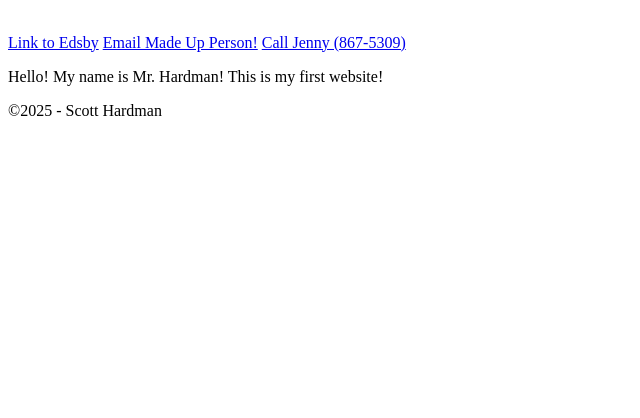
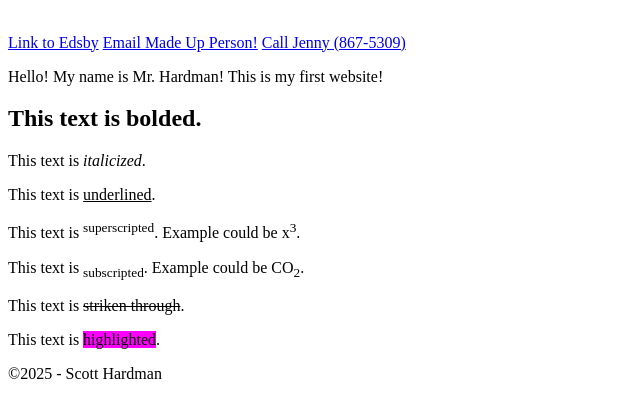
Before and after one commit to mrhardman23/firstwebproject, a plain HTML site: page index.html in a window 1280 px wide. Shown: the part 240-658 px from the top of the page, without its empty margins (0-640 px from the left). Drawn offline with Linux system fonts and the light colour scheme.

Commit message:
Text Decoration Tags Upload

```diff
--- a/index.html
+++ b/index.html
@@ -133,6 +133,14 @@
         full sentences of information on a web page.
       -->
       <p>Hello! My name is Mr. Hardman! This is my first website!</p>
+
+      <h2>This text is <b>bolded</b>.</h2>
+      <p>This text is <i>italicized</i>.</p>
+      <p>This text is <u>underlined</u>.</p>
+      <p>This text is <sup>superscripted</sup>. Example could be x<sup>3</sup>.</p>
+      <p>This text is <sub>subscripted</sub>. Example could be CO<sub>2</sub>.</p>
+      <p>This text is <s>striken through</s>.</p>
+      <p>This text is <mark style="background-color: magenta;">highlighted</mark>.</p>
     </main>
 
     <footer>
```
